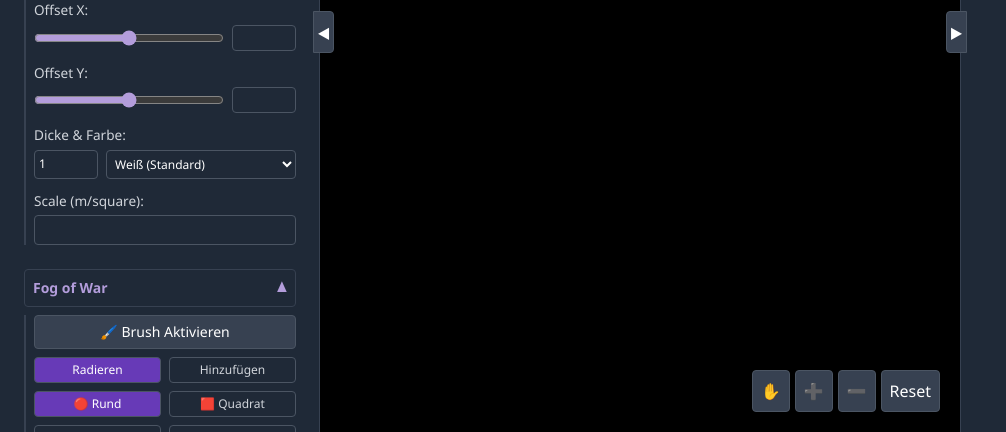
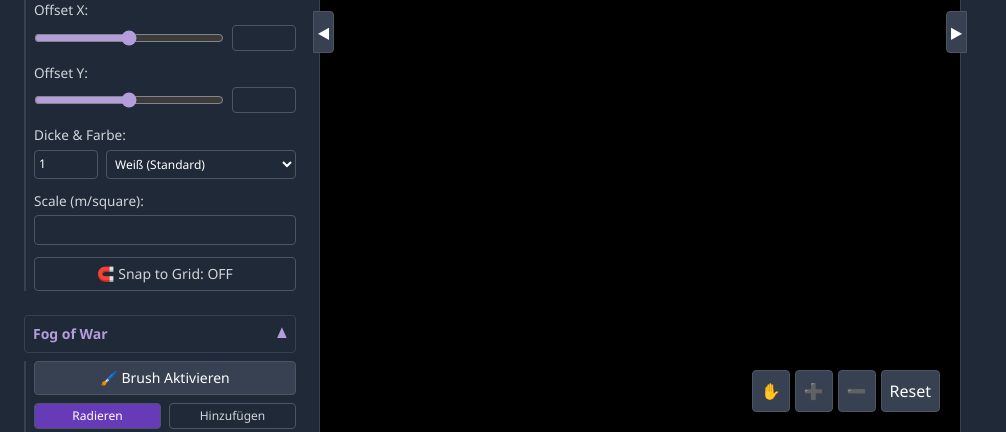
Before and after one commit to antonbader/vttrpg, a Flask app: template templates/scene_gm.html in a window 1280 px wide. Shown: the part 368-800 px from the top of the page, without its empty margins (0-1006 px from the left). Run offline with Flask 3, Linux system fonts and the light colour scheme; the template is opened without the code that fills it, so the values that code supplies are empty; some libraries are stand-ins or nearby versions.

Commit message:
feat: Add snap-to-grid toggle for tokens in scene
- Add `snap_to_grid` boolean field to `Scene` model and handle its migration.
- Add UI toggle button under "Grid Controls" in the GM scene view.
- Update token movement and placement logic in both GM and Player views to respect the new setting.
- Synchronize setting state via SocketIO for real-time updates.

Co-authored-by: antonbader <239675115+antonbader@users.noreply.github.com>

```diff
--- a/app.py
+++ b/app.py
@@ -284,6 +284,7 @@ def delete_scene_bg(scene_id):
         scene.scale = 1.5
         scene.grid_color = 'rgba(255, 255, 255, 0.4)'
         scene.grid_thickness = 1
+        scene.snap_to_grid = True
 
         # Delete tokens associated with the scene? "wie wenn die Szene neu angelegt wurde"
         # The scene would have no background and standard grid
@@ -437,6 +438,8 @@ def handle_update_grid(data):
         scene.grid_color = data.get('grid_color', scene.grid_color)
         scene.grid_thickness = data.get('grid_thickness', scene.grid_thickness)
         scene.scale = data.get('scale', scene.scale)
+        if 'snap_to_grid' in data:
+            scene.snap_to_grid = data['snap_to_grid']
         db.session.commit()
         socketio.emit('grid_updated', data, to=f"scene_{scene_id}")
 
--- a/migrate.py
+++ b/migrate.py
@@ -25,6 +25,10 @@ if os.path.exists(db_path):
         print("Adding 'paint_data' column to 'scene' table...")
         cursor.execute("ALTER TABLE scene ADD COLUMN paint_data TEXT")
 
+    if 'snap_to_grid' not in columns:
+        print("Adding 'snap_to_grid' column to 'scene' table...")
+        cursor.execute("ALTER TABLE scene ADD COLUMN snap_to_grid BOOLEAN DEFAULT 1")
+
     conn.commit()
     conn.close()
     print("Migration complete.")
--- a/models.py
+++ b/models.py
@@ -30,6 +30,7 @@ class Scene(db.Model):
     grid_color = db.Column(db.String(50), default='rgba(255, 255, 255, 0.4)')
     grid_thickness = db.Column(db.Integer, default=1)
     scale = db.Column(db.Float, default=1.5) # meters per square
+    snap_to_grid = db.Column(db.Boolean, default=True)
     is_active = db.Column(db.Boolean, default=False)
 
 class Template(db.Model):
--- a/templates/scene_gm.html
+++ b/templates/scene_gm.html
@@ -124,9 +124,14 @@
                         </select>
                     </div>
                 </div>
-                <div class="control-group">
+                <div class="control-group mb-3">
                     <label>Scale (m/square):</label>
                     <input type="number" id="grid-scale" step="0.1" value="{{ scene.scale }}" class="w-full bg-gray-800 border border-gray-600 rounded p-1 text-white text-sm focus:outline-none focus:border-brand-light">
+                </div>
+                <div class="control-group">
+                    <button id="btn-snap-grid" class="w-full py-1.5 border rounded text-sm transition-colors {% if scene.snap_to_grid %}bg-brand hover:bg-brand-light border-brand text-white{% else %}bg-gray-800 hover:bg-gray-700 border-gray-600 text-gray-300{% endif %}">
+                        {% if scene.snap_to_grid %}🧲 Snap to Grid: ON{% else %}🧲 Snap to Grid: OFF{% endif %}
+                    </button>
                 </div>
                 </div>
             </details>
@@ -341,7 +346,7 @@
         let scale = {{ scene.scale or 1.5 }};
         let gridColor = "{{ scene.grid_color or 'rgba(255, 255, 255, 0.4)' }}";
         let gridThickness = {{ scene.grid_thickness or 1 }};
-
+        let snapToGrid = {{ 'true' if scene.snap_to_grid else 'false' }};
 
         let tokens = {{ tokens|tojson|safe }};
         let bgImage = new Image();
@@ -720,9 +725,23 @@
                 grid_offset_y: gridOffsetY,
                 grid_color: gridColor,
                 grid_thickness: gridThickness,
-                scale: scale
+                scale: scale,
+                snap_to_grid: snapToGrid
             });
         }
+
+        document.getElementById('btn-snap-grid').addEventListener('click', (e) => {
+            snapToGrid = !snapToGrid;
+            const btn = e.target;
+            if (snapToGrid) {
+                btn.className = "w-full py-1.5 border rounded text-sm transition-colors bg-brand hover:bg-brand-light border-brand text-white";
+                btn.innerText = "🧲 Snap to Grid: ON";
+            } else {
+                btn.className = "w-full py-1.5 border rounded text-sm transition-colors bg-gray-800 hover:bg-gray-700 border-gray-600 text-gray-300";
+                btn.innerText = "🧲 Snap to Grid: OFF";
+            }
+            emitGridUpdate();
+        });
 
         function syncInput(sourceId, targetId, updateVarCb) {
             const el = document.getElementById(sourceId);
@@ -821,15 +840,19 @@
                 const x = (e.clientX - rect.left) / viewScale;
                 const y = (e.clientY - rect.top) / viewScale;
 
-                // Snap
-                const snappedX = Math.floor((x - gridOffsetX) / gridSize) * gridSize + gridOffsetX;
-                const snappedY = Math.floor((y - gridOffsetY) / gridSize) * gridSize + gridOffsetY;
+                let finalX = x - gridSize / 2;
+                let finalY = y - gridSize / 2;
+
+                if (snapToGrid) {
+                    finalX = Math.floor((x - gridOffsetX) / gridSize) * gridSize + gridOffsetX;
+                    finalY = Math.floor((y - gridOffsetY) / gridSize) * gridSize + gridOffsetY;
+                }
 
                 socket.emit('add_token', {
                     scene_id: SCENE_ID,
                     template_id: templateId,
-                    x: snappedX,
-                    y: snappedY
+                    x: finalX,
+                    y: finalY
                 });
             }
         });
@@ -1206,9 +1229,10 @@
 
         window.addEventListener('mouseup', (e) => {
             if (dragToken) {
-                // Snap to grid
-                dragToken.x = Math.round((dragToken.x - gridOffsetX) / gridSize) * gridSize + gridOffsetX;
-                dragToken.y = Math.round((dragToken.y - gridOffsetY) / gridSize) * gridSize + gridOffsetY;
+                if (snapToGrid) {
+                    dragToken.x = Math.round((dragToken.x - gridOffsetX) / gridSize) * gridSize + gridOffsetX;
+                    dragToken.y = Math.round((dragToken.y - gridOffsetY) / gridSize) * gridSize + gridOffsetY;
+                }
 
                 socket.emit('move_token', {
                     token_id: dragToken.id,
@@ -1233,15 +1257,19 @@
             const mouseY = (touch.clientY - rect.top) / viewScale;
 
             if (isMobilePlacementMode && selectedTemplateForPlacement) {
-                // Tap to place token
-                const snappedX = Math.floor((mouseX - gridOffsetX) / gridSize) * gridSize + gridOffsetX;
-                const snappedY = Math.floor((mouseY - gridOffsetY) / gridSize) * gridSize + gridOffsetY;
+                let finalX = mouseX - gridSize / 2;
+                let finalY = mouseY - gridSize / 2;
+
+                if (snapToGrid) {
+                    finalX = Math.floor((mouseX - gridOffsetX) / gridSize) * gridSize + gridOffsetX;
+                    finalY = Math.floor((mouseY - gridOffsetY) / gridSize) * gridSize + gridOffsetY;
+                }
 
                 socket.emit('add_token', {
                     scene_id: SCENE_ID,
                     template_id: selectedTemplateForPlacement,
-                    x: snappedX,
-                    y: snappedY
+                    x: finalX,
+                    y: finalY
                 });
 
                 // Deselect after placement (optional, but matching typical mobile UX)
@@ -1292,9 +1320,10 @@
 
         window.addEventListener('touchend', (e) => {
             if (dragToken) {
-                // Snap to grid
-                dragToken.x = Math.round((dragToken.x - gridOffsetX) / gridSize) * gridSize + gridOffsetX;
-                dragToken.y = Math.round((dragToken.y - gridOffsetY) / gridSize) * gridSize + gridOffsetY;
+                if (snapToGrid) {
+                    dragToken.x = Math.round((dragToken.x - gridOffsetX) / gridSize) * gridSize + gridOffsetX;
+                    dragToken.y = Math.round((dragToken.y - gridOffsetY) / gridSize) * gridSize + gridOffsetY;
+                }
 
                 socket.emit('move_token', {
                     token_id: dragToken.id,
@@ -1317,6 +1346,9 @@
             gridColor = data.grid_color || 'rgba(255, 255, 255, 0.4)';
             gridThickness = data.grid_thickness || 1;
             scale = data.scale;
+            if (data.snap_to_grid !== undefined) {
+                snapToGrid = data.snap_to_grid;
+            }
 
             document.getElementById('grid-size').value = gridSize;
             document.getElementById('grid-size-num').value = gridSize;
@@ -1327,6 +1359,15 @@
             document.getElementById('grid-thickness').value = gridThickness;
             document.getElementById('grid-color').value = gridColor;
             document.getElementById('grid-scale').value = scale;
+
+            const btn = document.getElementById('btn-snap-grid');
+            if (snapToGrid) {
+                btn.className = "w-full py-1.5 border rounded text-sm transition-colors bg-brand hover:bg-brand-light border-brand text-white";
+                btn.innerText = "🧲 Snap to Grid: ON";
+            } else {
+                btn.className = "w-full py-1.5 border rounded text-sm transition-colors bg-gray-800 hover:bg-gray-700 border-gray-600 text-gray-300";
+                btn.innerText = "🧲 Snap to Grid: OFF";
+            }
 
             drawAll();
         });
```
Also changed, not shown: server_log.txt (added, +38 -0 lines), templates/scene_player.html (+12 -6 lines).
